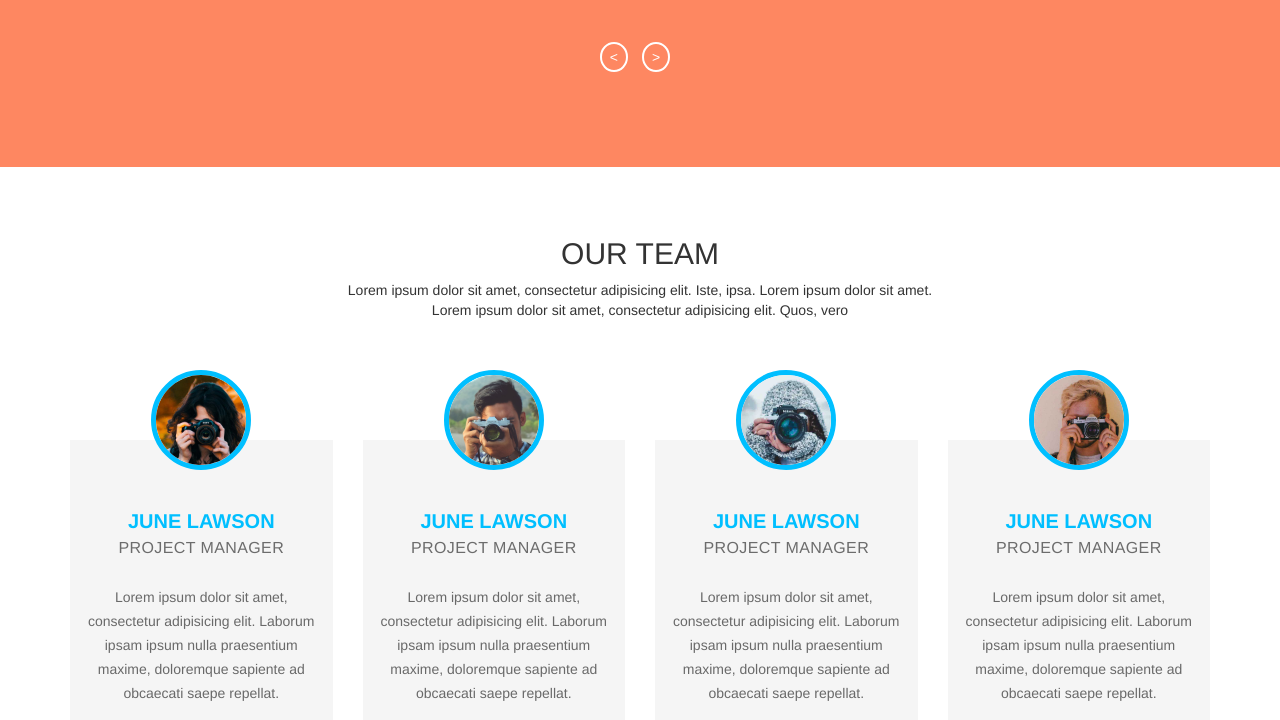
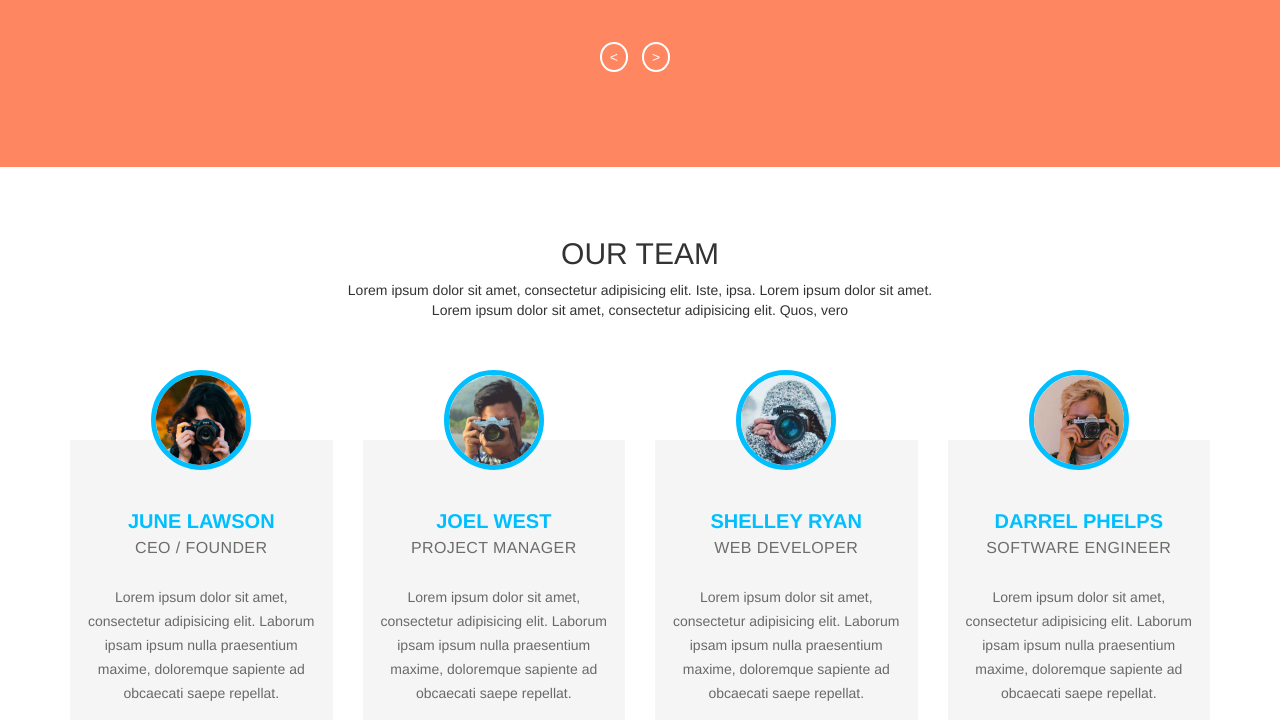
Before and after one commit to RBDulakshi/developer, a plain HTML site: page index.html in a window 1280 px wide. Shown: the part 1737-2457 px from the top of the page. Drawn offline with Linux system fonts and the light colour scheme.

Commit message:
updated team section

```diff
--- a/index.html
+++ b/index.html
@@ -185,7 +185,7 @@
 							<div class="title">
 								<h3>June Lawson
 								</h3>
-								<span>Project Manager</span>
+								<span>CEO / Founder</span>
 							</div>
 							<p>Lorem ipsum dolor sit amet, consectetur adipisicing elit. Laborum ipsam ipsum nulla praesentium maxime, doloremque sapiente ad obcaecati saepe repellat.</p>
 							<div class="social-network">
@@ -203,7 +203,7 @@
 						</div>
 						<div class="team-description text-center">
 							<div class="title">
-								<h3>June Lawson
+								<h3>Joel West
 								</h3>
 								<span>Project Manager</span>
 							</div>
@@ -223,9 +223,9 @@
 						</div>
 						<div class="team-description text-center">
 							<div class="title">
-								<h3>June Lawson
+								<h3>Shelley Ryan
 								</h3>
-								<span>Project Manager</span>
+								<span>Web Developer</span>
 							</div>
 							<p>Lorem ipsum dolor sit amet, consectetur adipisicing elit. Laborum ipsam ipsum nulla praesentium maxime, doloremque sapiente ad obcaecati saepe repellat.</p>
 							<div class="social-network">
@@ -243,9 +243,9 @@
 						</div>
 						<div class="team-description text-center">
 							<div class="title">
-								<h3>June Lawson
+								<h3>Darrel Phelps
 								</h3>
-								<span>Project Manager</span>
+								<span>Software Engineer</span>
 							</div>
 							<p>Lorem ipsum dolor sit amet, consectetur adipisicing elit. Laborum ipsam ipsum nulla praesentium maxime, doloremque sapiente ad obcaecati saepe repellat.</p>
 							<div class="social-network">
```
